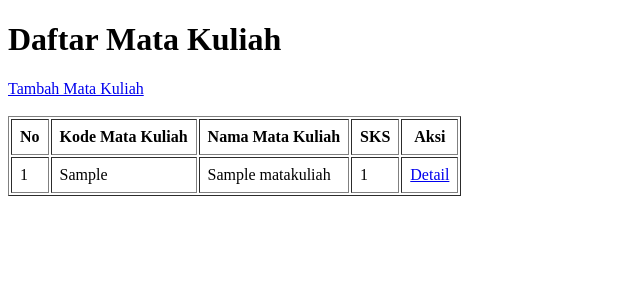
After one commit to dinarr/SubmissionProjectLaravel, a Laravel app: page /matakuliah in a window 1280 px wide. The commit adds this page. Shown: the top 300 px of the page, without its empty margins (0-640 px from the left). Run offline with Laravel 12, Linux system fonts and the light colour scheme; tables that the repository leaves empty hold one stand-in row (values such as "Sample post").

Commit message:
tambah project

```diff
--- /dev/null
+++ b/app/Http/Controllers/MatakuliahController.php
@@ -0,0 +1,46 @@
+<?php
+
+namespace App\Http\Controllers;
+
+use App\Models\Matakuliah;
+use Illuminate\Http\Request;
+
+class MatakuliahController extends Controller
+{
+    public function index()
+    {
+        $matakuliahs = Matakuliah::all();
+
+        return view('matakuliah.index', compact('matakuliahs'));
+    }
+
+    public function create()
+    {
+        return view('matakuliah.create');
+    }
+
+    public function store(Request $request)
+    {
+        $request->validate([
+            'kode_matakuliah' => 'required|string|max:20|unique:matakuliahs,kode_matakuliah',
+            'nama_matakuliah' => 'required|string|max:100',
+            'sks' => 'required|integer|between:1,6',
+        ]);
+
+        Matakuliah::create([
+            'kode_matakuliah' => $request->kode_matakuliah,
+            'nama_matakuliah' => $request->nama_matakuliah,
+            'sks' => $request->sks,
+        ]);
+
+        return redirect()->route('matakuliah.index')
+            ->with('success', 'Data mata kuliah berhasil ditambahkan.');
+    }
+
+    public function show($id)
+    {
+        $matakuliah = Matakuliah::findOrFail($id);
+
+        return view('matakuliah.show', compact('matakuliah'));
+    }
+}
--- /dev/null
+++ b/app/Models/Matakuliah.php
@@ -0,0 +1,14 @@
+<?php
+
+namespace App\Models;
+
+use Illuminate\Database\Eloquent\Model;
+
+class Matakuliah extends Model
+{
+    protected $fillable = [
+        'kode_matakuliah',
+        'nama_matakuliah',
+        'sks',
+    ];
+}
--- a/resources/views/Jurusan/index.blade.php
+++ b/resources/views/Jurusan/index.blade.php
@@ -1,4 +1,3 @@
-
 <!DOCTYPE html>
 <html>
 <head>
@@ -7,6 +6,8 @@
 <body>
 
     <h1>Daftar Jurusan</h1>
+
+    <a href="{{ route('jurusan.create') }}">Tambah Jurusan</a>
 
     <table border="1" cellpadding="6">
         <tr>
--- /dev/null
+++ b/resources/views/matakuliah/index.blade.php
@@ -0,0 +1,52 @@
+<!DOCTYPE html>
+<html>
+<head>
+    <title>Daftar Mata Kuliah</title>
+</head>
+<body>
+
+    <h1>Daftar Mata Kuliah</h1>
+
+    @if (session('success'))
+        <p style="color:green">
+            {{ session('success') }}
+        </p>
+    @endif
+
+    <a href="{{ route('matakuliah.create') }}">
+        Tambah Mata Kuliah
+    </a>
+
+    <br><br>
+
+    <table border="1" cellpadding="8">
+        <tr>
+            <th>No</th>
+            <th>Kode Mata Kuliah</th>
+            <th>Nama Mata Kuliah</th>
+            <th>SKS</th>
+            <th>Aksi</th>
+        </tr>
+
+        @forelse ($matakuliahs as $m)
+            <tr>
+                <td>{{ $loop->iteration }}</td>
+                <td>{{ $m->kode_matakuliah }}</td>
+                <td>{{ $m->nama_matakuliah }}</td>
+                <td>{{ $m->sks }}</td>
+                <td>
+                    <a href="{{ route('matakuliah.show', $m->id) }}">
+                        Detail
+                    </a>
+                </td>
+            </tr>
+        @empty
+            <tr>
+                <td colspan="5">Belum ada data mata kuliah.</td>
+            </tr>
+        @endforelse
+
+    </table>
+
+</body>
+</html>
--- a/routes/web.php
+++ b/routes/web.php
@@ -2,7 +2,8 @@
 
 use Illuminate\Support\Facades\Route;
 use App\Http\Controllers\JurusanController;
-
+use App\Http\Controllers\MahasiswaController;
+use App\Http\Controllers\MatakuliahController;
 
 Route::get('/', function () {
     return view('welcome', [
@@ -89,7 +90,6 @@ Route::get('/produk/{id}', [ProdukController::class, 'show'])
     return 'produk #' . id;
 });
 */
-use App\Http\Controllers\MahasiswaController;
 
 Route::get('/', function () {
     return redirect('/mahasiswa');
@@ -119,3 +119,28 @@ Route::get('/jurusan/{id}', [JurusanController::class, 'show']);
 Route::fallback(function () {
 return response('Maaf, halaman yang Anda cari tidak tersedia.', 404);
 });
+
+Route::get('/jurusan',[JurusanController::class,'index'])
+->name('jurusan.index');
+
+Route::get('/jurusan/create',[JurusanController::class,'create'])
+->name('jurusan.create');
+
+Route::post('/jurusan', [JurusanController::class, 'store'])
+->name('jurusan.store');
+
+// Menampilkan daftar mata kuliah
+Route::get('/matakuliah', [MatakuliahController::class, 'index'])
+    ->name('matakuliah.index');
+
+// Form tambah mata kuliah
+Route::get('/matakuliah/create', [MatakuliahController::class, 'create'])
+    ->name('matakuliah.create');
+
+// Menyimpan data mata kuliah
+Route::post('/matakuliah', [MatakuliahController::class, 'store'])
+    ->name('matakuliah.store');
+
+// Menampilkan detail mata kuliah
+Route::get('/matakuliah/{id}', [MatakuliahController::class, 'show'])
+    ->name('matakuliah.show');
```
Also changed, not shown: resources/views/Jurusan/create.blade.php (added, +34 -0 lines), resources/views/matakuliah/create.blade.php (added, +59 -0 lines), resources/views/matakuliah/show.blade.php (added, +44 -0 lines), database/migrations/2026_11_18_060011_create_matakuliahs_table.php (added).
